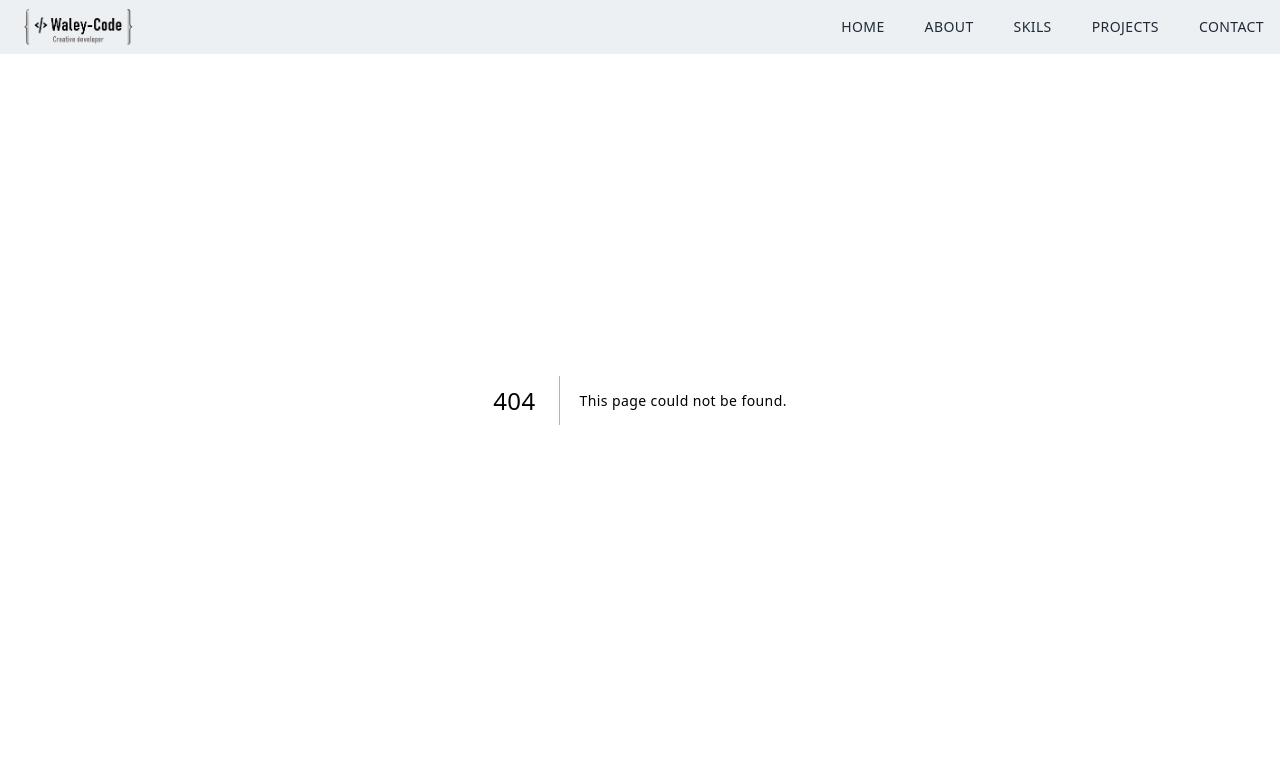
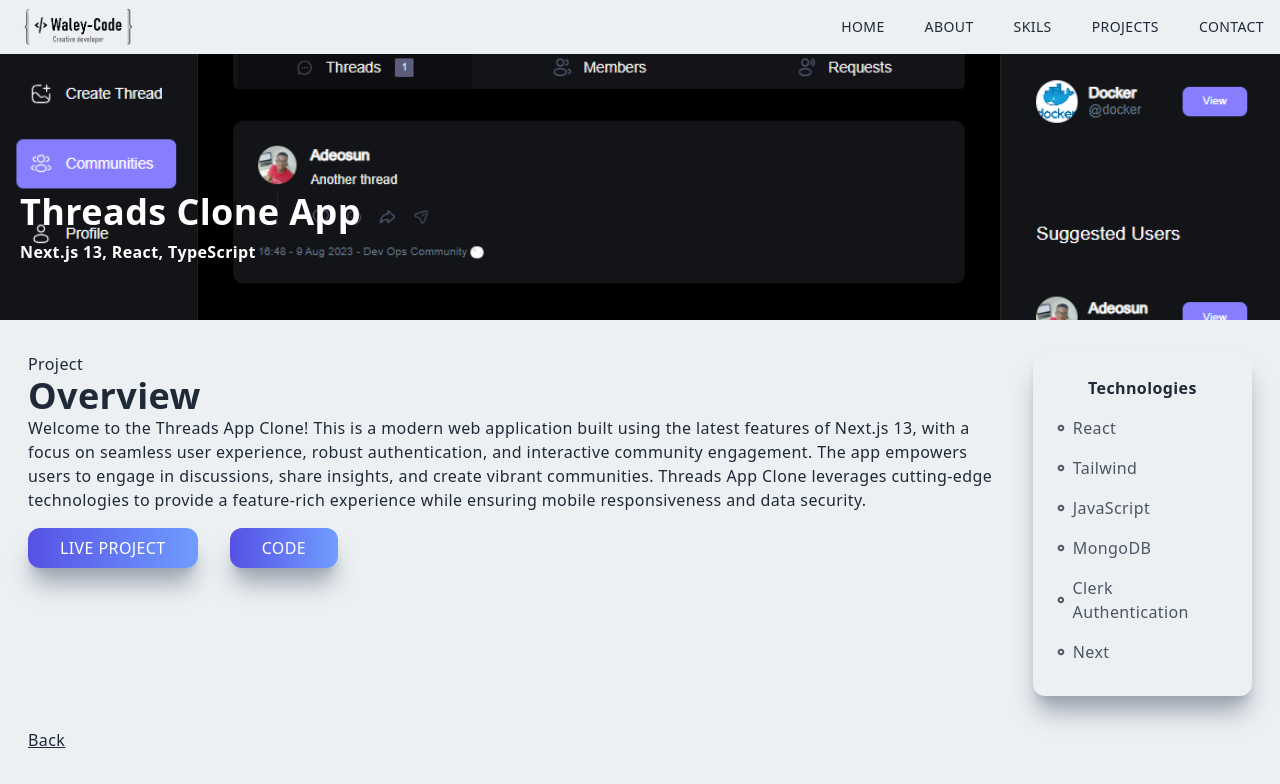
Before and after one commit to waley-code/waleportfolio, a Next.js app: page /threadsclone in a window 1280 px wide. Before the commit this address had no page. Shown: the top 784 px of the page. Built offline with nearby package versions, Linux system fonts and the light colour scheme.

Commit message:
update with threads pooject

```diff
--- a/components/Projects.jsx
+++ b/components/Projects.jsx
@@ -16,6 +16,12 @@ const Projects = () => {
         </p>
         <h2 className="py-4">What I&apos;ve built</h2>
         <div className="grid md:grid-cols-2 gap-8">
+          <ProjectItemCard
+            title="Threads Clone App"
+            backgroundImg={InStoreImg}
+            projectUrl="/threadsclone"
+            techStack={"Next.js 13, React, TypeScript"}
+          />
           <ProjectItemCard
             title="InStore Ecommerce Store"
             backgroundImg={InStoreImg}
--- /dev/null
+++ b/pages/threadsclone.jsx
@@ -0,0 +1,76 @@
+import React from "react";
+import threads from "../public/images/projects/treadsfull.png";
+import Image from "next/image";
+import { RiRadioButtonFill } from "react-icons/ri";
+import Link from "next/link";
+
+const Threads = () => {
+  return (
+    <div className="w-full">
+      <div className="w-screen h-[50vh] lg:h-[40vh] relative">
+        <div className=" absolute w-full h-[30vh] lg:w-[40vh] top-0 left-0 bg-black/80" />
+        <Image
+          className="absolute z-1"
+          layout="fill"
+          objectFit="cover"
+          src={threads}
+          alt="/"
+        />
+        <div className="absolute top-[70%] max-w-[1240px] w-full left-[50%] text-white z-10 right-[50%] translate-x-[-50%] translate-y-[-50%]">
+          <h2 className="py-2">Threads Clone App</h2>
+          <h3>Next.js 13, React, TypeScript</h3>
+        </div>
+      </div>
+      <div className="max-w-[1240px] mx-auto p-2 grid md:grid-cols-5 gap-8 pt-8">
+        <div className="col-span-4">
+          <p>Project</p>
+          <h2>Overview</h2>
+          <p>
+            Welcome to the Threads App Clone! This is a modern web application
+            built using the latest features of Next.js 13, with a focus on
+            seamless user experience, robust authentication, and interactive
+            community engagement. The app empowers users to engage in
+            discussions, share insights, and create vibrant communities. Threads
+            App Clone leverages cutting-edge technologies to provide a
+            feature-rich experience while ensuring mobile responsiveness and
+            data security.
+          </p>
+          <Link href={"https://threads-app-one.vercel.app"}>
+            <button className="px-8 py-2 mt-4 mr-8">Live Project</button>
+          </Link>
+          <button className="px-8 py-2 mt-4">Code</button>
+        </div>
+        <div className=" col-span-4 md:col-span-1 shadow-xl shadow-gray-400 rounded-xl p-4">
+          <div className="p-2">
+            <p className=" text-center font-bold pb-2">Technologies</p>
+            <div className=" grid grid-cols-3 md:grid-cols-1">
+              <p className="text-gray-600 py-2 flex items-center">
+                <RiRadioButtonFill className="pr-2" /> React
+              </p>
+              <p className="text-gray-600 py-2 flex items-center">
+                <RiRadioButtonFill className="pr-2" /> Tailwind
+              </p>
+              <p className="text-gray-600 py-2 flex items-center">
+                <RiRadioButtonFill className="pr-2" /> JavaScript
+              </p>
+              <p className="text-gray-600 py-2 flex items-center">
+                <RiRadioButtonFill className="pr-2" /> MongoDB
+              </p>
+              <p className="text-gray-600 py-2 flex items-center">
+                <RiRadioButtonFill className="pr-2" /> Clerk Authentication
+              </p>
+              <p className="text-gray-600 py-2 flex items-center">
+                <RiRadioButtonFill className="pr-2" /> Next
+              </p>
+            </div>
+          </div>
+        </div>
+        <Link href={"/"}>
+          <p className=" underline cursor-pointer">Back</p>
+        </Link>
+      </div>
+    </div>
+  );
+};
+
+export default Threads;
```
Also changed, not shown: public/images/projects/treadsfull.png (added).
